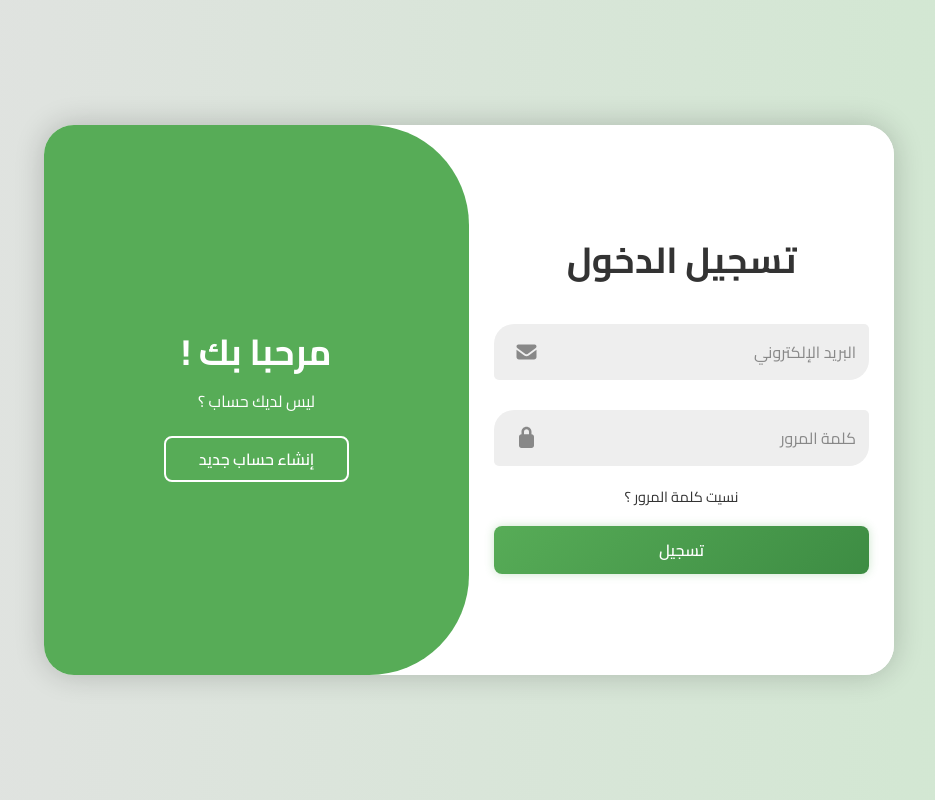
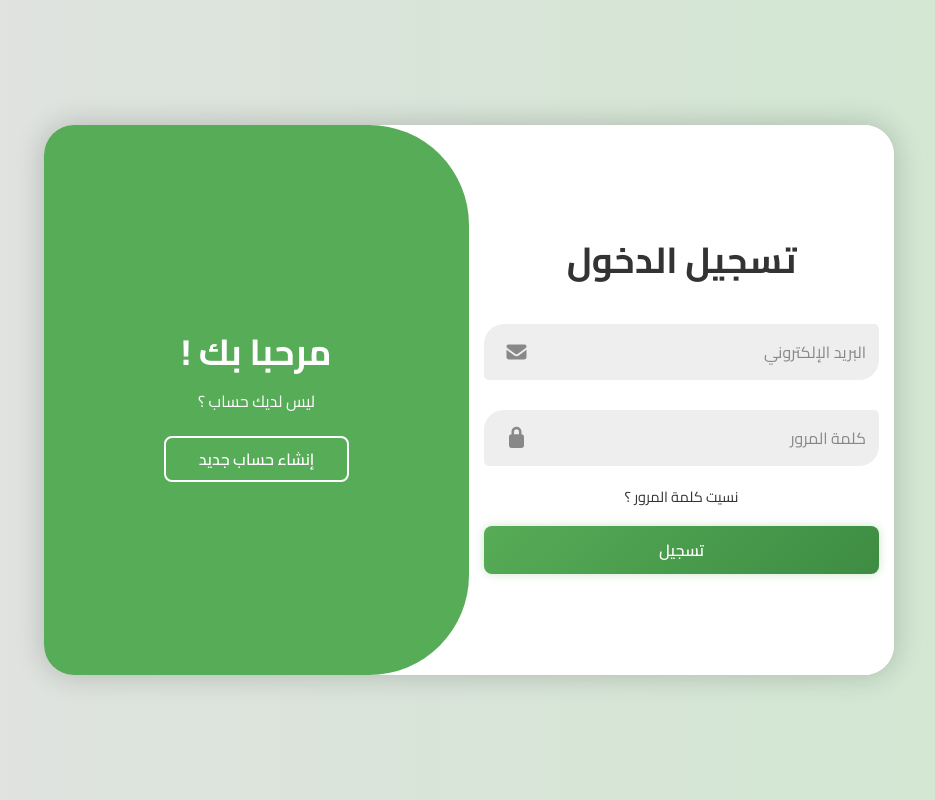
Before and after one commit to ziadabuolila/association_main, a plain HTML site: page login/log_in.html in a window 1280 px wide. Shown: the whole page, without its empty margins (171-1106 px from the left). Drawn offline with Linux system fonts and the light colour scheme.

Commit message:
association_main

```diff
--- a/css/login.css
+++ b/css/login.css
@@ -14,10 +14,6 @@ body {
     background: linear-gradient(90deg, #e2e2e2, #57ac5747);
 }
 /* ----- form login style css ----- */
-/* .login-container {
-    display: flex;
-    align-items: center;
-} */
 .container {
     position: relative;
     width: 850px;
@@ -57,7 +53,7 @@ body {
 
 form {
     width: 100%;
-    padding: 25px;
+    padding: 15px;
 }
 
 .container h1 {
```
